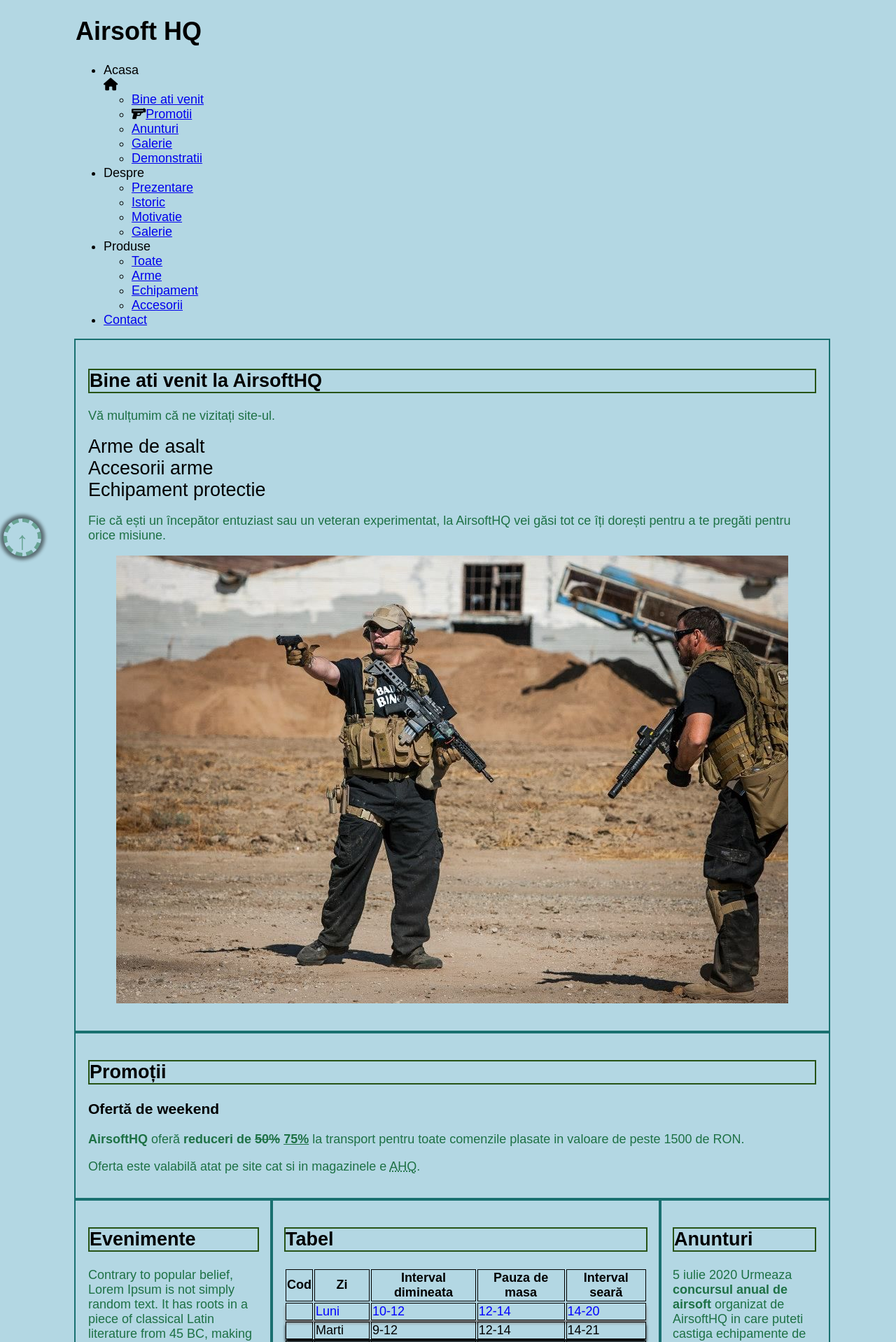
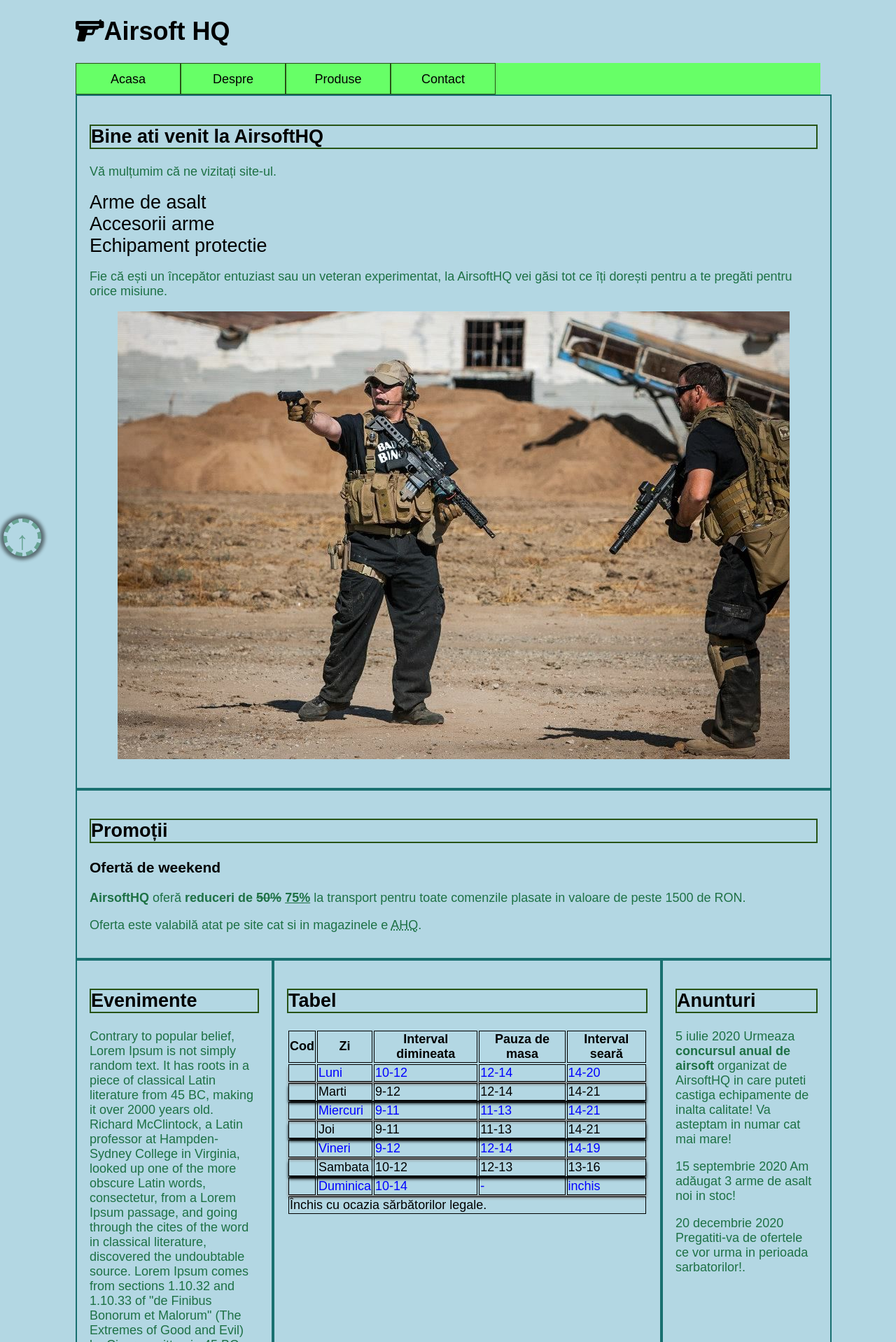
Before and after one commit to FilipOctavian/AirsoftHQ, a web app: file index.html in a window 1280 px wide. Shown: the top 1918 px of the page at 70% size. Run offline with its HTML, style and script files only (its server is not run), Linux system fonts and the light colour scheme; some libraries are stand-ins or nearby versions; some web fonts are replaced.

Commit message:
Add files via upload

```diff
--- a/index.html
+++ b/index.html
@@ -42,17 +42,22 @@
     <body>
 
     <header class="c1" id="h1" >
-        <h1>Airsoft <span>HQ</span></h1>
+        <h1><i class="fa-solid fa-gun"></i>Airsoft <span>HQ</span></h1>
+
 
     </header>
     <nav>
 
+        <label id="hamburger" for="ch-menu">
+            <img src="resurse/imagini/Hamburger_icon.svg.png" alt="menu">
+        </label>
+        <input id="ch-menu" type="checkbox">
 
         <ul class="meniu">
             <li><div id="acasa">Acasa</div><div id="acasa-mediu"><span class="fas fa-regular fa-house"></span></div>
                 <ul>
                     <li><a href="#welcome">Bine ati venit</a></li>
-                    <li><i class="fa-solid fa-gun"></i><a href="#promotii">Promotii</a></li>
+                    </i><a href="#promotii">Promotii</a></li>
                     <li><a href="#anunturi">Anunturi</a></li>
                     <li><a href="#galerie">Galerie</a></li>
                     <li><a href="#demonstratii">Demonstratii</a></li>
@@ -247,14 +252,19 @@
         <section id="demonstratii">
             <h2>Demonstratii</h2>
             <p>Urmatoarele clipuri va vor demonstra ce inseamna sa faceti parte din echipa AirsoftHQ.</p>
-            <div class="taburi-iframe">
-            <a href="https://www.youtube.com/embed/-b1v-KSEYjM?si=zQV_T7qiYfgkqOvm" target="ifr-video">House cleaning</a>
-            <a href="https://www.youtube.com/embed/W01O-_T6KdA?si=5HZvRb_k-ibEXyE8" target="ifr-video" >Training</a>
-            <a href="https://www.youtube.com/embed/YYQ_ux2IQgE?si=XUT2apX5DrjKLUD8" target="ifr-video" >Gearing up</a><br/>
-            </div>
+
+            <div class="container-iframe">
+                <div class="taburi-iframe">
+                <a href="https://www.youtube.com/embed/-b1v-KSEYjM?si=zQV_T7qiYfgkqOvm" target="ifr-video">House cleaning</a>
+                <a href="https://www.youtube.com/embed/W01O-_T6KdA?si=5HZvRb_k-ibEXyE8" target="ifr-video" >Training</a>
+                <a href="https://www.youtube.com/embed/YYQ_ux2IQgE?si=XUT2apX5DrjKLUD8" target="ifr-video" >Gearing up</a>
+                </div>
+
+
 
             <iframe name="ifr-video" width="560" height="315" src="https://www.youtube.com/embed/-b1v-KSEYjM?si=zQV_T7qiYfgkqOvm"
             frameborder="0" allow="accelerometer; autoplay; clipboard-write; encrypted-media; gyroscope; picture-in-picture" allowfullscreen></iframe>
+            </div>
         </section>
         <section id="index-intrebari">
             <h2>Întrebări frecvente</h2>
--- a/resurse/css/general.css
+++ b/resurse/css/general.css
@@ -1,3 +1,15 @@
+body{
+  --culoare_text:#1E7145;
+  --culoare_border: #275316;
+  --culoare_highlight: #197070;
+  --culoare_background: #B3D7E3;
+  --culoare-text-selectat: rgb(91, 230, 91);
+  --spatiere: 100px;
+  padding-left: var(--spatiere);
+  padding-right: var(--spatiere);
+  background-color: var(--culoare_background);
+}
+
 #link-top{
   position:fixed;
   bottom:0.3em;
@@ -95,3 +107,37 @@ caption {
     overflow-x: scroll;
   }
 }
+
+.container-iframe{
+  display: flex;
+  flex-direction: column;
+  width:50%;
+}
+.container-iframe iframe{
+  width:100%;
+
+}
+
+
+.taburi-iframe{
+  display: flex;
+  flex-direction: row;
+  justify-content: center;
+
+}
+
+.taburi-iframe>a{
+  display: block;
+  border: 1px solid var(--culoare_background);
+  background-color: var(--culoare_text);
+  margin-right: 0.4em;
+  padding: 0.6em;
+  box-shadow: 0 4px 4px black;
+  color: coral;
+
+}
+
+.taburi-iframe>a:last-child{
+  margin-bottom: 0;
+
+}
--- a/resurse/css/layout.css
+++ b/resurse/css/layout.css
@@ -14,7 +14,7 @@ html{
 }
 
 #grid-pagina>*{
-    outline: 2px solid var(--culoare_highlight);
+    border: 2px solid var(--culoare_highlight);
     padding: 1em;
 }
 
--- /dev/null
+++ b/resurse/css/nav.css
@@ -0,0 +1,61 @@
+nav{
+    --inaltime-meniu:2.5em;
+    --latime-buton:150px;
+    height: var(--inaltime-meniu);
+    background-color: green;
+}
+
+#hamburger, #ch-menu{
+    display: none;
+}
+
+#acasa-mediu{
+    display: none;
+
+}
+
+.meniu{
+    display: flex;
+}
+
+.meniu, .meniu ul{
+    list-style-type: none;
+    padding: 0;
+    margin: 0;
+    background-color: rgb(103, 255, 103);
+
+}
+
+.meniu li{
+    border: 1px solid var(--culoare_border);
+    width: var(--latime-buton);
+    height: var(--inaltime-meniu);
+    text-align: center;
+    box-sizing: border-box;
+
+}
+.meniu li div, .meniu li a{
+    display: block;
+    width: 100%;
+    height: 100%;
+    cursor: pointer;
+    line-height: var(--inaltime-meniu);
+    color: black;
+    text-decoration: none;
+    box-sizing: border-box;
+    transition: all 1s linear;
+}
+.meniu li:hover div, .meniu li:hover>a{
+    background-color:green ;
+    color: var(--culoare-text-selectat)
+}
+
+.meniu li:hover>ul{
+    display: block;
+    position: absolute;
+    z-index:100;
+}
+
+.meniu ul{
+    display: none;
+}
--- a/resurse/css/stil.css
+++ b/resurse/css/stil.css
@@ -1,13 +1,4 @@
-body{
-    --culoare_text:#1E7145;
-    --culoare_border: #275316;
-    --culoare_highlight: #197070;
-    --culoare_background: #B3D7E3;
-    --spatiere: 100px;
-    padding-left: var(--spatiere);
-    padding-right: var(--spatiere);
-    background-color: var(--culoare_background);
-}
+
 
 p{
     color:var(--culoare_text);
```
Also changed, not shown: resurse/imagini/Hamburger_icon.svg.png (added).
